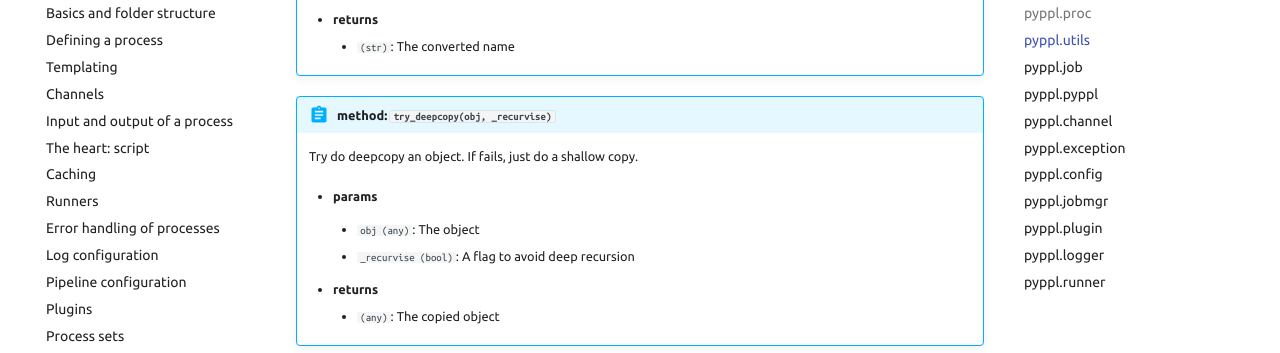
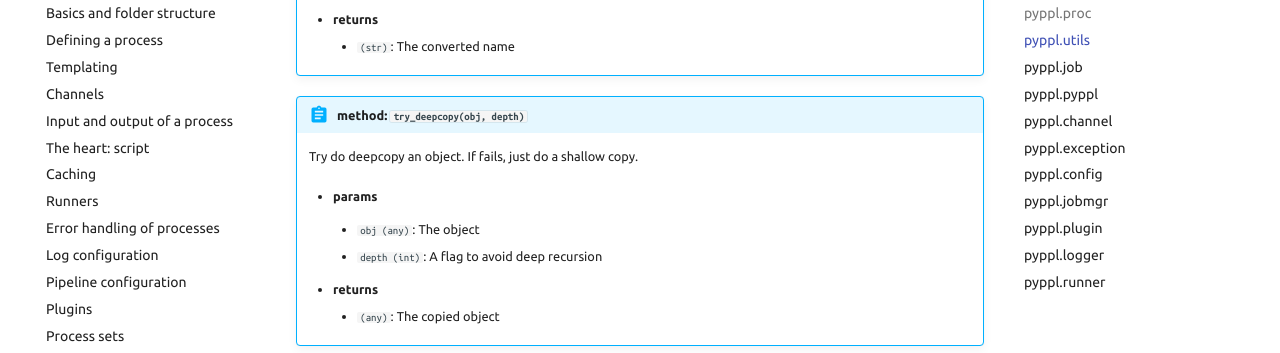
Before and after one commit to pwwang/pipen, an MkDocs documentation site: the page built from docs/api.md, in a window 1280 px wide and 900 px high, scrolled down 6476 px. Shown: the part 149-502 px from the top of the window. Built offline with MkDocs 1.6.1 and Material for MkDocs 9.7.7, drawn with Linux system fonts in a browser that asks for light colours.

Commit message:
Fix utils.try_deepcopy.

```diff
--- a/docs/api.md
+++ b/docs/api.md
@@ -334,7 +334,7 @@
 
 		- `(str)`:  The converted name
 
-!!! abstract "method: `try_deepcopy(obj, _recurvise)`"
+!!! abstract "method: `try_deepcopy(obj, depth)`"
 
 	Try do deepcopy an object. If fails, just do a shallow copy.
 
@@ -342,7 +342,7 @@
 
 		- `obj (any)`:  The object
 
-		- `_recurvise (bool)`:  A flag to avoid deep recursion
+		- `depth (int)`:  A flag to avoid deep recursion
 
 	- **returns**
 
```
Also changed, not shown: 1 other file.
